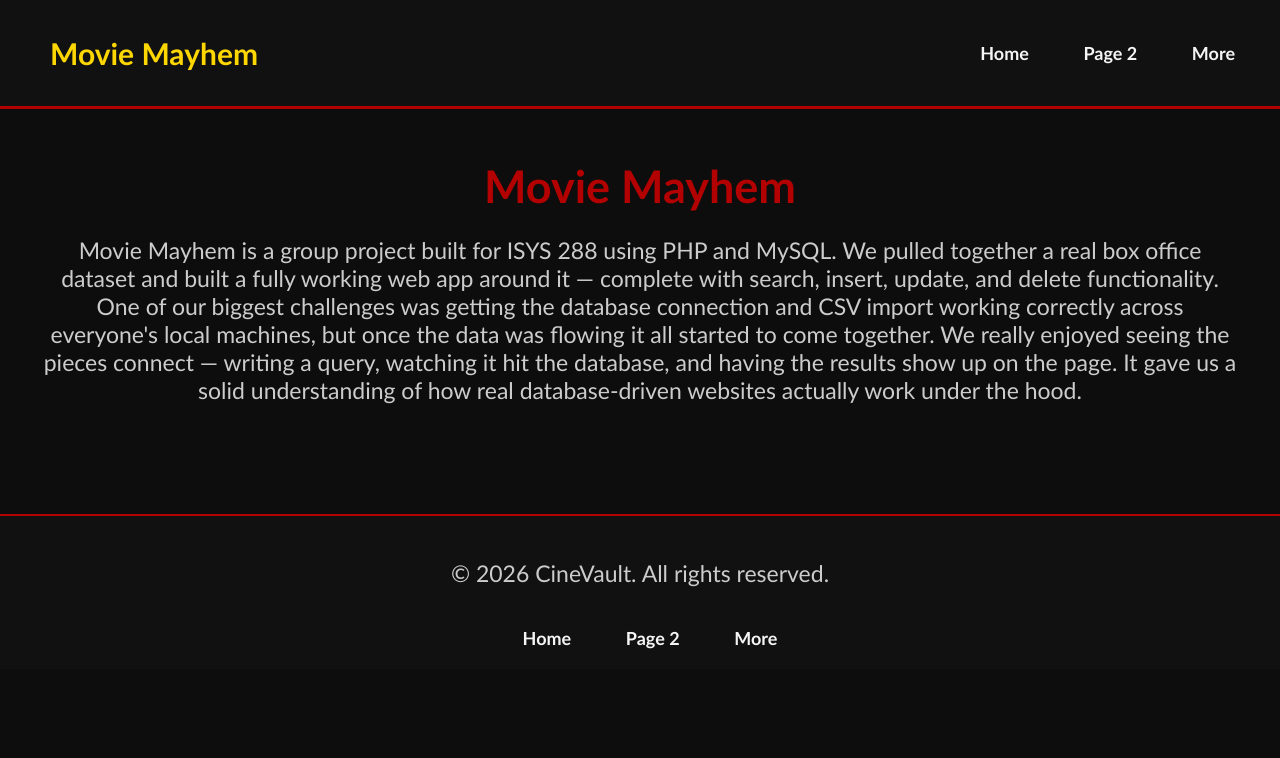
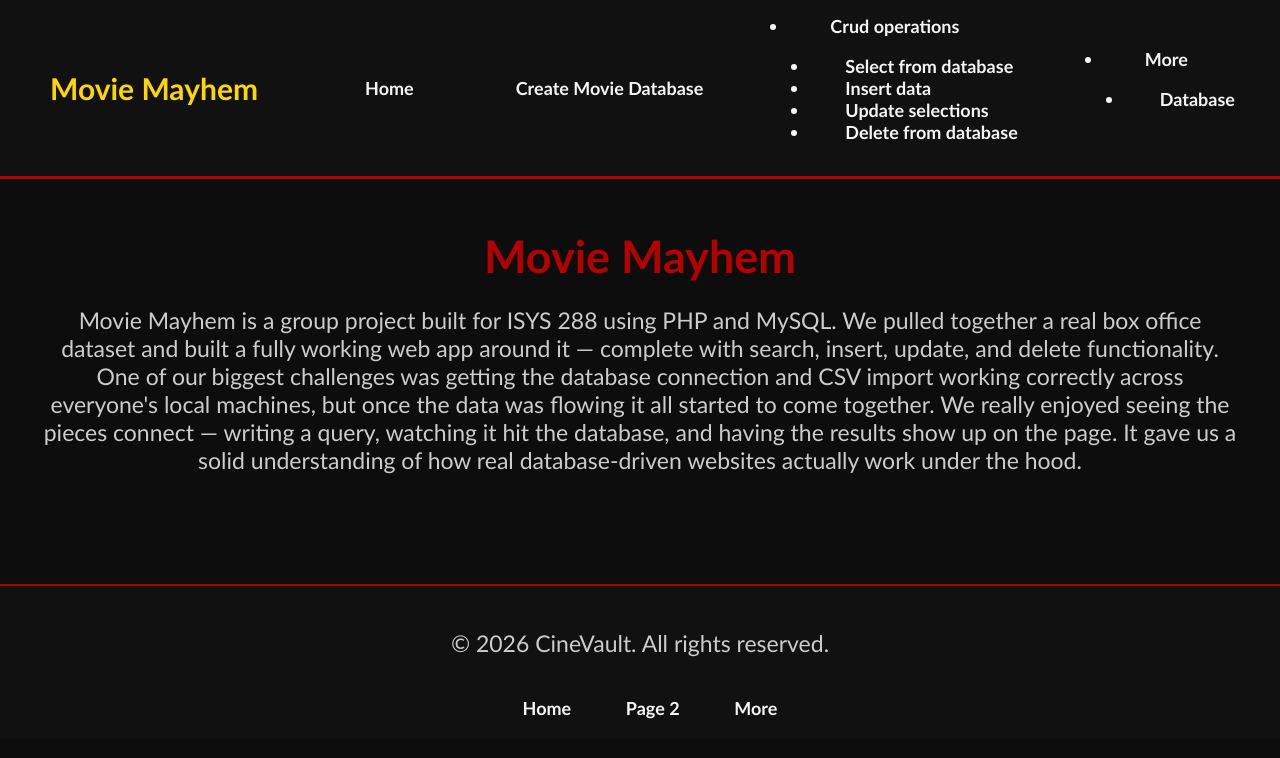
Before and after one commit to Nighthawk500/Movie-DB, a PHP site: page /pages/index.php in a window 1280 px wide. Shown: the top 758 px of the page. Run offline with PHP 8.4, Linux system fonts and the light colour scheme.

Commit message:
Update ssi-header.php

```diff
--- a/includes/ssi-header.php
+++ b/includes/ssi-header.php
@@ -20,15 +20,37 @@ Authors:
 </head>
 
 <body>
+    <nav class="navbar">
     <header class="site-header">
+
         <div class="logo">
             Movie Mayhem
         </div>
 
-                <!-- Navigation Menu -->
-                <nav class="navbar">
+
             <a href="index.php">Home</a>
-                    <a href="movies.php">Page 2</a>
-                    <a href="search.php">More</a>
+            <a href="setup-database.php">Create Movie Database</a>
+
+            <li class="nav-item dropdown">
+                        <a class="nav-link active dropdown-toggle" href="#" role="button" data-bs-toggle="dropdown" aria-expanded="false">
+                            Crud operations
+                        </a>
+                        <ul class="dropdown-menu">
+                            <li><a class="dropdown-item" href="../pages/select.php">Select from database</a></li>
+                            <li><a class="dropdown-item" href="../pages/insert.php">Insert data</a></li>
+                            <li><a class="dropdown-item" href="../pages/update.php">Update selections</a></li>
+                            <li><a class="dropdown-item" href="../pages/delete.php">Delete from database</a></li>
+                        </ul>
+            </li>
+
+            <li class="nav-item dropdown">
+                        <a class="nav-link active dropdown-toggle" href="#" role="button" data-bs-toggle="dropdown" aria-expanded="false">
+                            More
+                        </a>
+                        <ul class="dropdown-menu">
+                            <li><a class="dropdown-item" href="../pages/database.php">Database</a></li>
+                        </ul>
+            </li>
+
+</header>
 </nav>
-            </header>
```
Lines whose indentation alone changed are shown as unchanged.
